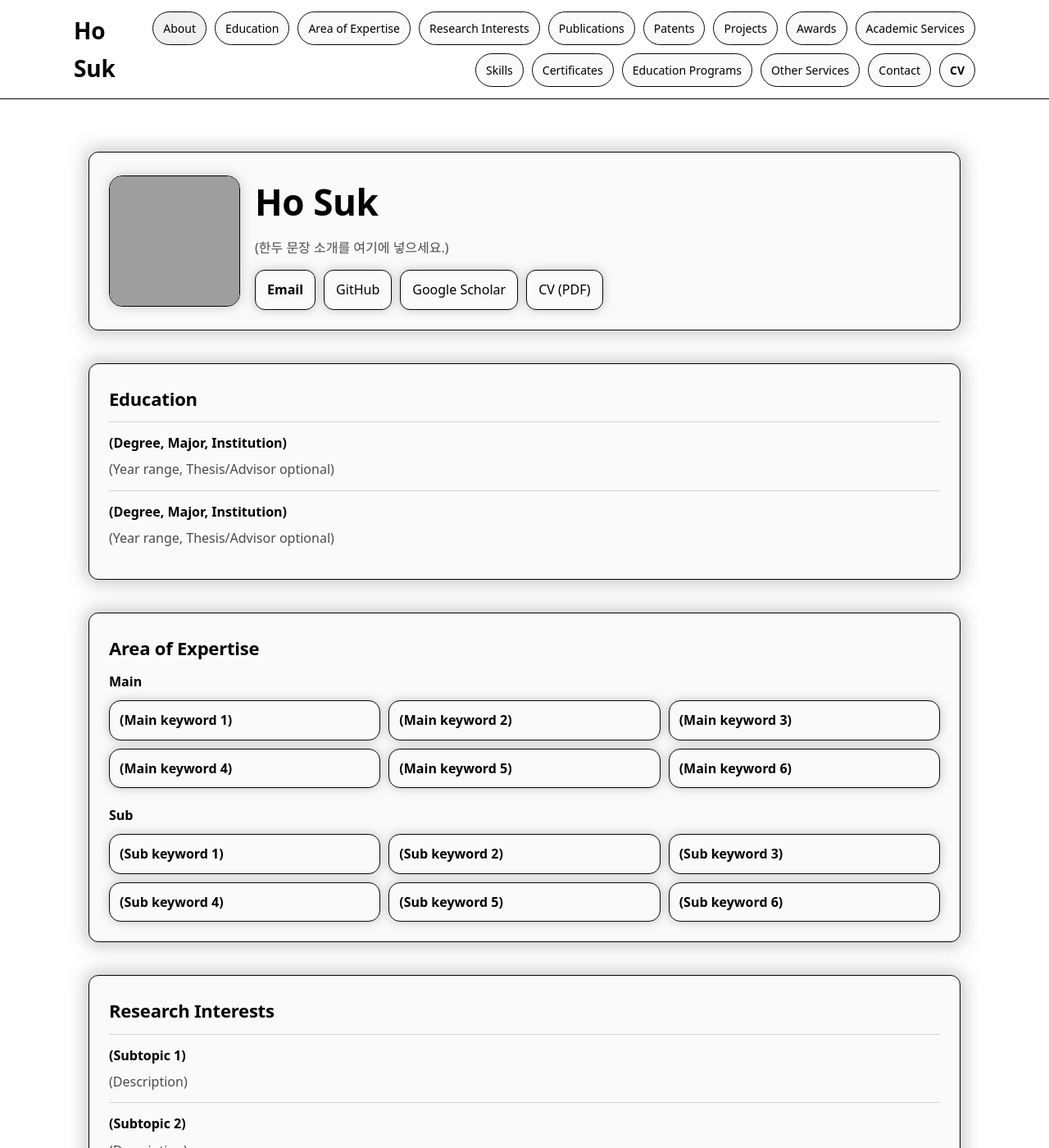
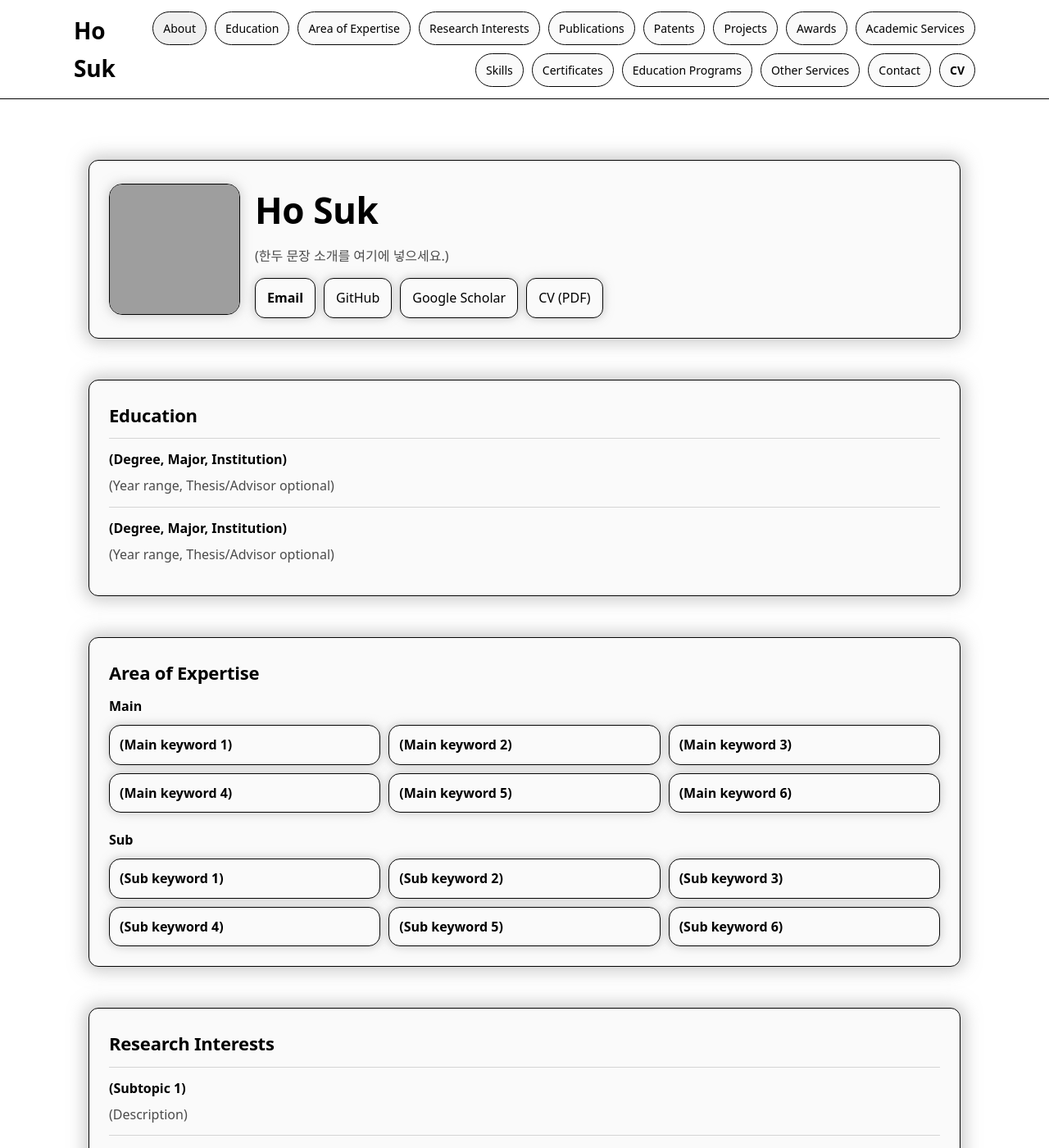
Before and after one commit to ho-suk-93/ho-suk-93.github.io, a Jekyll site: the page built from index.md, in a window 1280 px wide and 1400 px high. Shown: the whole window at 82% size. Built offline with Jekyll 4.4.1, drawn with Linux system fonts in a browser that asks for light colours; grey boxes are pictures that could not be loaded.

Commit message:
Update style.scss

```diff
--- a/assets/css/style.scss
+++ b/assets/css/style.scss
@@ -105,7 +105,7 @@ a:hover{ text-decoration:underline; }
   scroll-margin-top: 96px;
 
   /* 여백: 위/아래, 왼쪽/오른쪽은 생략 */
-  margin: 40px 0;
+  margin: 50px 0;
 }
 
 /* Common card style (요구된 색/테두리/그림자) */
```
